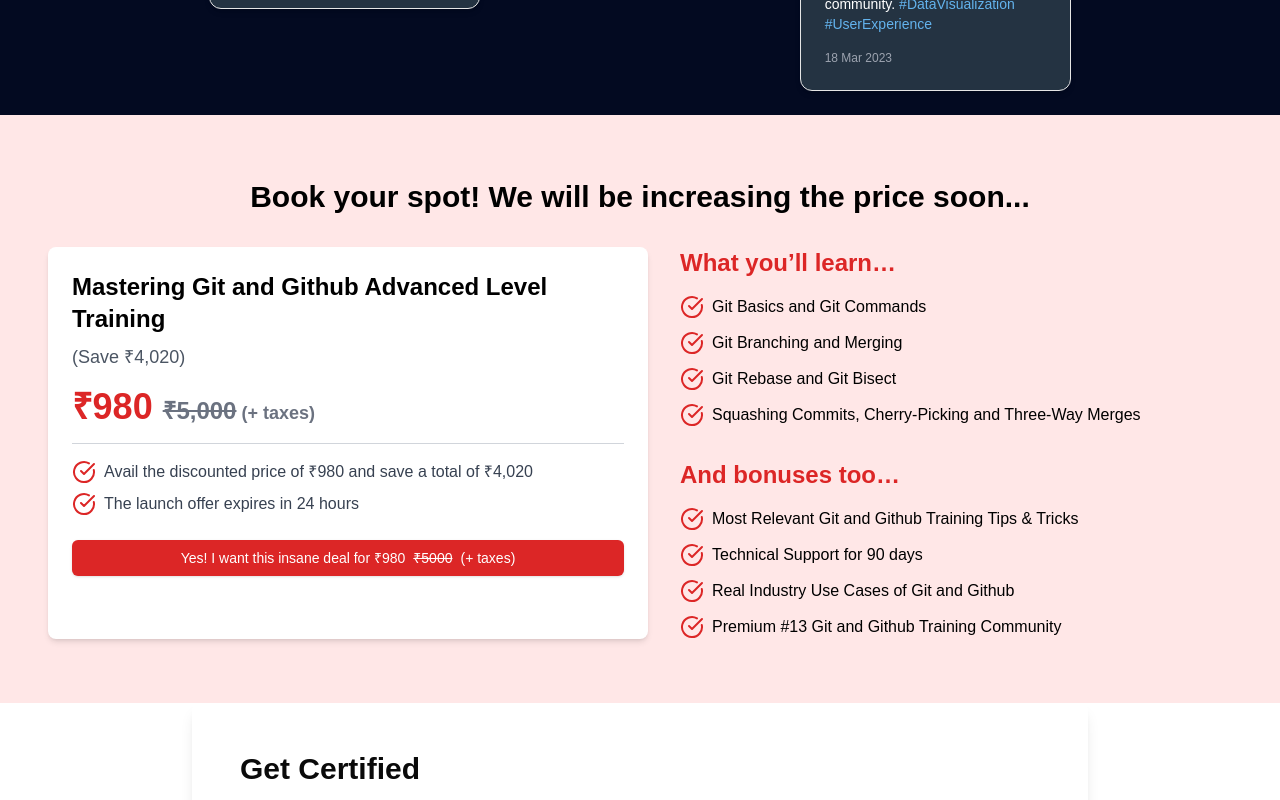
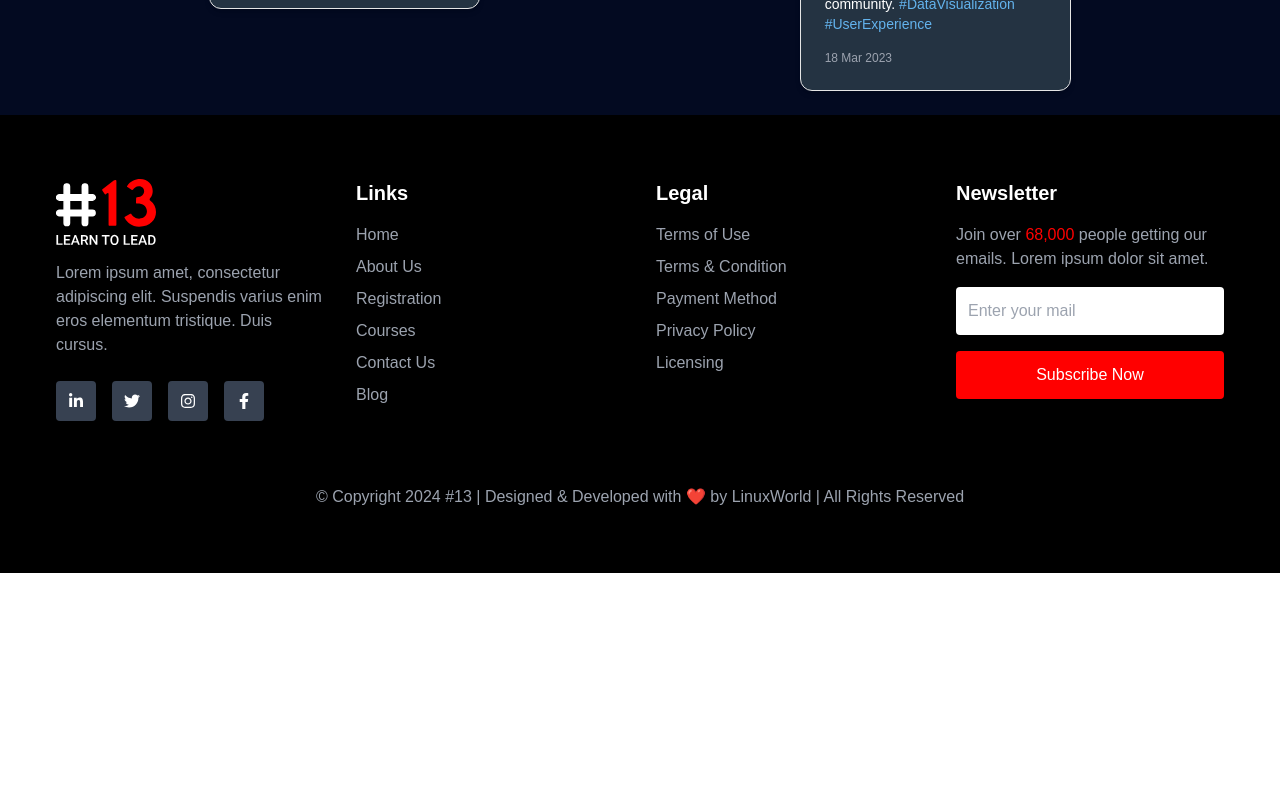
Before and after one commit to bhupeshchoudhary/hash13FrontEnd, a Next.js app: page /courses/1 in a window 1280 px wide. Shown: the part 7120-7920 px from the top of the page. After the commit the page ends 7693 px from the top, so only its background shows below. Built offline with nearby package versions, Linux system fonts and the light colour scheme.

Commit message:
updated code

```diff
--- a/src/app/courses/[id]/page.tsx
+++ b/src/app/courses/[id]/page.tsx
@@ -45,10 +45,10 @@ const CourseDetail = ()=>{
 
 
      <CourseTestimonials></CourseTestimonials>
-        <CoursesOffer></CoursesOffer>
+        {/* <CoursesOffer></CoursesOffer>  */}
 
 
-        <CertificateDisplay></CertificateDisplay>
+        {/* <CertificateDisplay></CertificateDisplay> */}
 
 
         </>
```
